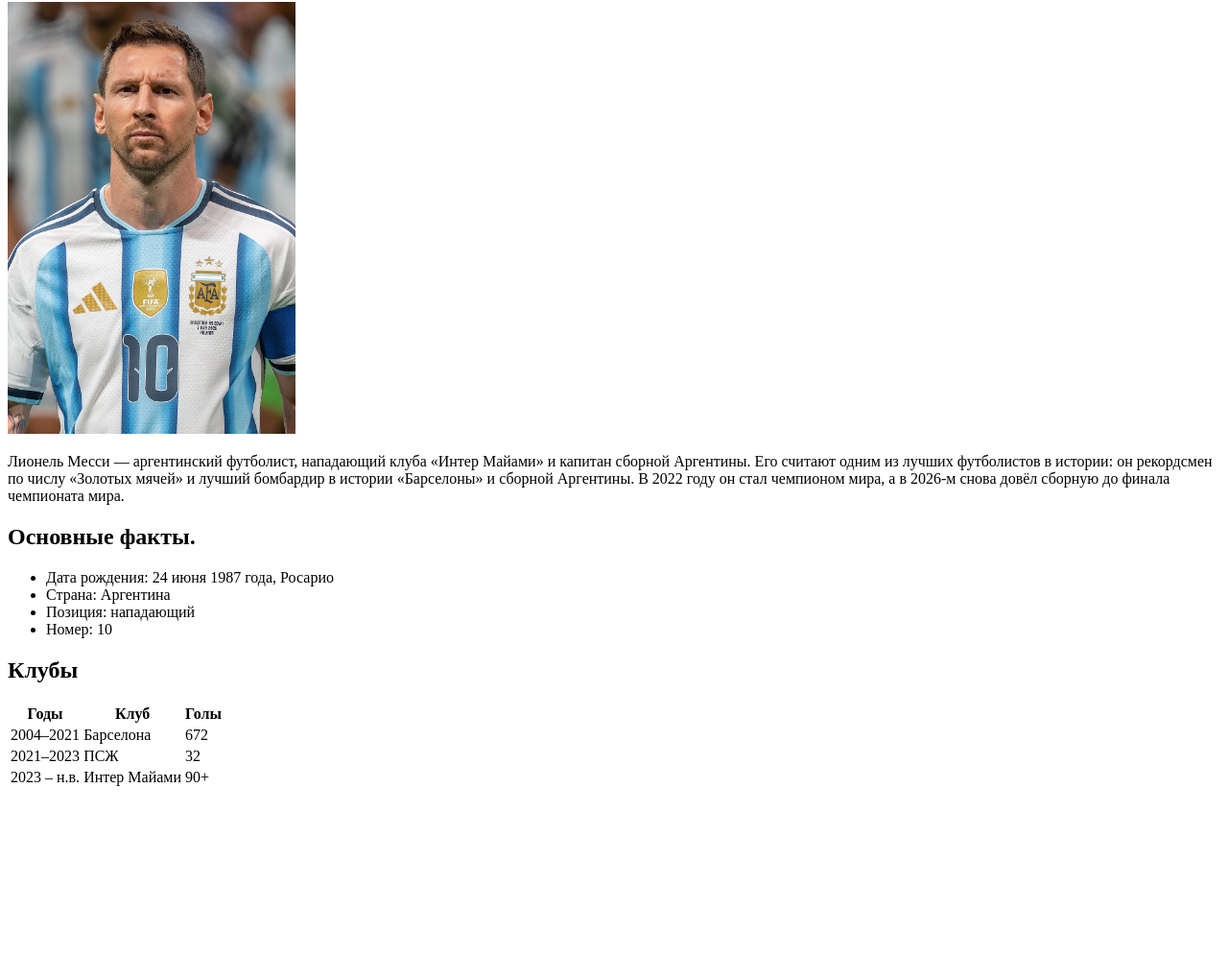
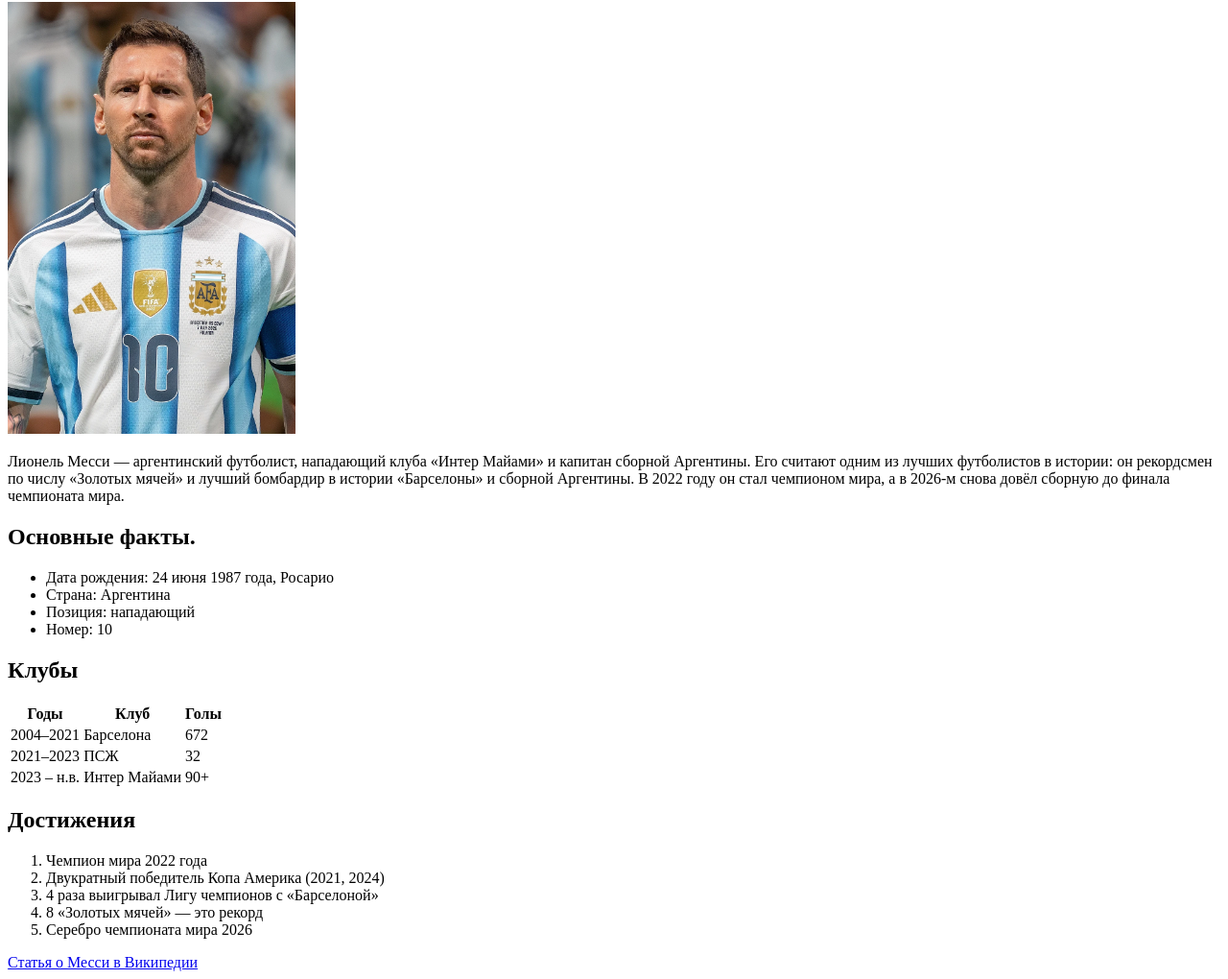
Before and after one commit to adamova1989-wq/footballer, a plain HTML site: page index.html in a window 1280 px wide. Shown: the part 78-1098 px from the top of the page at 96% size. Before the commit the page ends 908 px from the top, so only its background shows below. Drawn offline with Linux system fonts and the light colour scheme.

Commit message:
Добавила достижения и ссылку на Википедию

```diff
--- a/index.html
+++ b/index.html
@@ -47,5 +47,18 @@
         <td>90+</td>
       </tr>
     </table>
+    <h2>Достижения</h2>
+    <ol>
+      <li>Чемпион мира 2022 года</li>
+      <li>Двукратный победитель Копа Америка (2021, 2024)</li>
+      <li>4 раза выигрывал Лигу чемпионов с «Барселоной»</li>
+      <li>8 «Золотых мячей» — это рекорд</li>
+      <li>Серебро чемпионата мира 2026</li>
+    </ol>
+    <a
+      href="https://ru.wikipedia.org/wiki/%D0%9C%D0%B5%D1%81%D1%81%D0%B8,_%D0%9B%D0%B8%D0%BE%D0%BD%D0%B5%D0%BB%D1%8C"
+      target="_blank"
+      >Статья о Месси в Википедии</a
+    >
   </body>
 </html>
```
